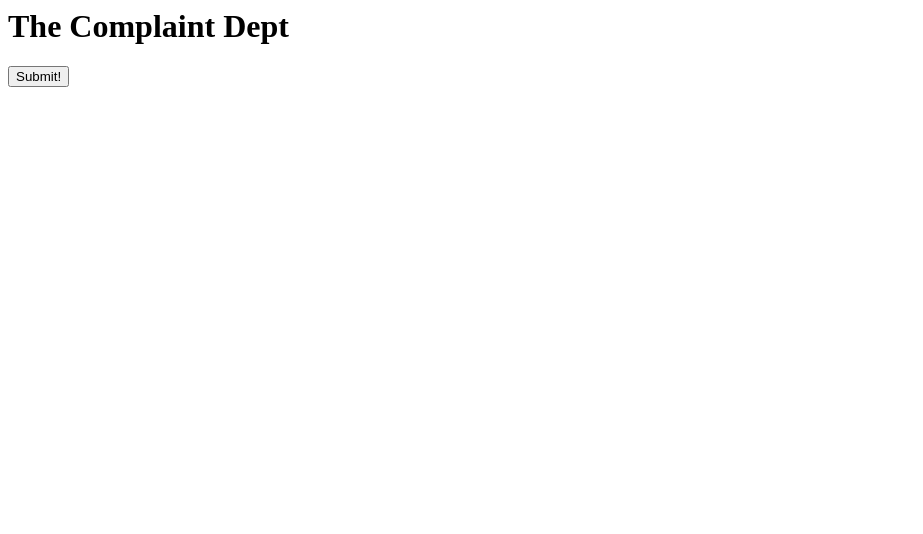
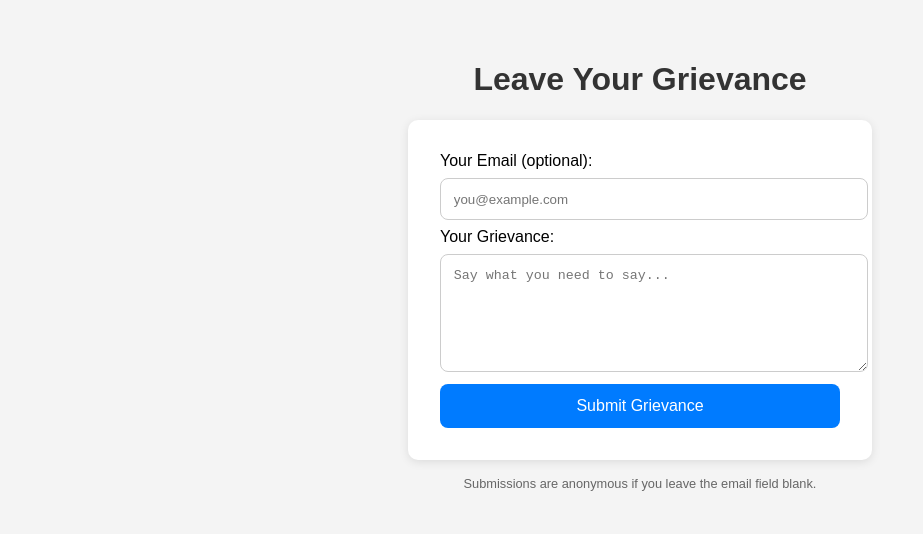
Before and after one commit to karina100400/TheComplaintDept.github.io, a plain HTML site: page index.html in a window 1280 px wide. Shown: the whole page, without its empty margins (0-923 px from the left). Drawn offline with Linux system fonts and the light colour scheme.

Commit message:
added more code

```diff
--- a/index.html
+++ b/index.html
@@ -1,2 +1,84 @@
-<h1>The Complaint Dept</h1>
-<button>Submit!</button>
+<!DOCTYPE html>
+<html lang="en">
+<head>
+  <meta charset="UTF-8">
+  <title>Grievance Box</title>
+  <meta name="viewport" content="width=device-width, initial-scale=1.0">
+  <style>
+    body {
+      font-family: sans-serif;
+      background-color: #f4f4f4;
+      padding: 2rem;
+      display: flex;
+      flex-direction: column;
+      align-items: center;
+    }
+
+    h1 {
+      color: #333;
+    }
+
+    form {
+      background: white;
+      padding: 2rem;
+      border-radius: 10px;
+      max-width: 400px;
+      width: 100%;
+      box-shadow: 0 2px 10px rgba(0,0,0,0.1);
+    }
+
+    textarea, input[type="email"] {
+      width: 100%;
+      padding: 0.8rem;
+      margin: 0.5rem 0;
+      border: 1px solid #ccc;
+      border-radius: 8px;
+      resize: vertical;
+    }
+
+    button {
+      background: #007BFF;
+      color: white;
+      padding: 0.8rem 1.2rem;
+      border: none;
+      border-radius: 8px;
+      cursor: pointer;
+      width: 100%;
+      font-size: 1rem;
+    }
+
+    button:hover {
+      background: #0056b3;
+    }
+
+    .note {
+      font-size: 0.8rem;
+      color: #666;
+      margin-top: 1rem;
+      text-align: center;
+    }
+  </style>
+</head>
+<body>
+  <h1>Leave Your Grievance</h1>
+  <form action="https://formsubmit.co/karinag5544@gmail.com" method="POST">
+    <!-- Hidden field to disable CAPTCHA (optional) -->
+    <input type="hidden" name="_captcha" value="false">
+
+    <!-- Optional email subject -->
+    <input type="hidden" name="_subject" value="New Grievance Submitted!">
+
+    <label for="email">Your Email (optional):</label>
+    <input type="email" name="email" placeholder="you@example.com">
+
+    <label for="message">Your Grievance:</label>
+    <textarea name="message" rows="6" placeholder="Say what you need to say..." required></textarea>
+
+    <button type="submit">Submit Grievance</button>
+  </form>
+
+  <div class="note">
+    Submissions are anonymous if you leave the email field blank.
+  </div>
+</body>
+</html>
```
